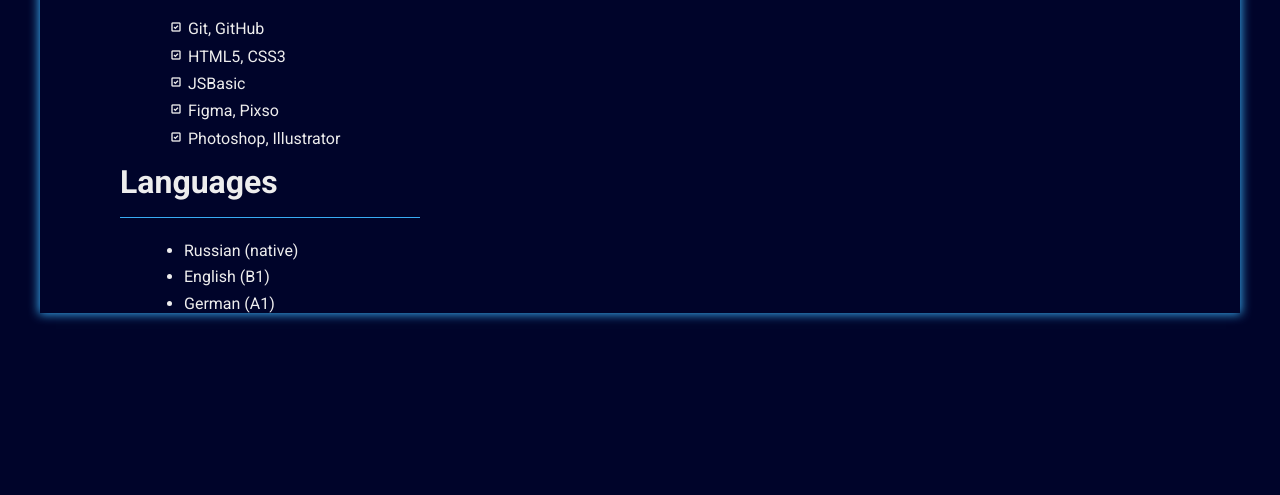
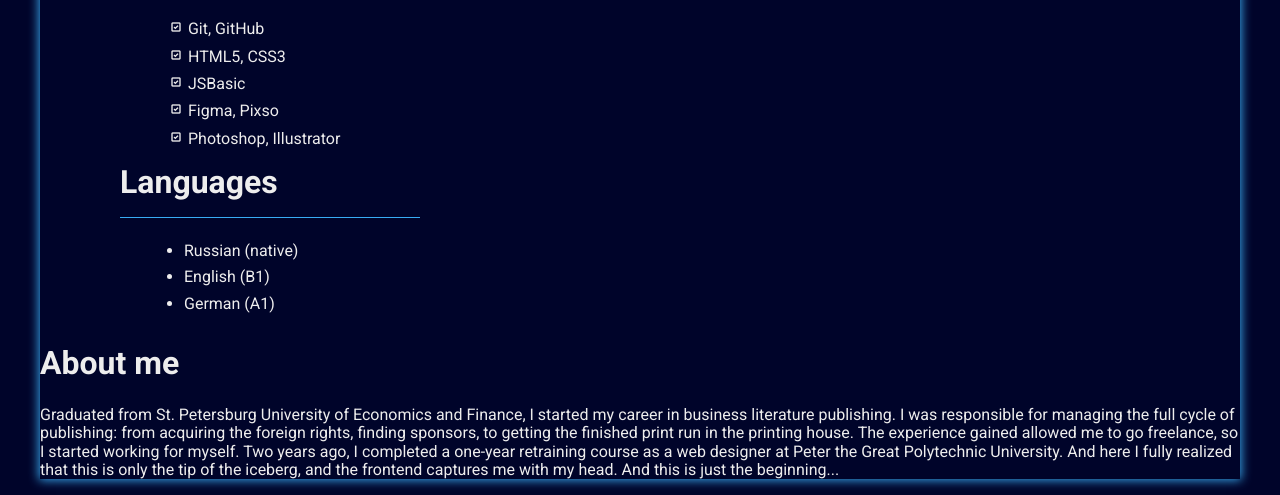
Before and after one commit to TaniaDou/rsschool-cv, a website: page index.html in a window 1280 px wide. Shown: the part 707-1202 px from the top of the page. Before the commit the page ends 1036 px from the top, so only its background shows below. Drawn offline with nearby package versions, Linux system fonts and the light colour scheme; files that its build step writes are made by us from their sources.

Commit message:
feat: add about section layout to html

```diff
--- a/css/style.css
+++ b/css/style.css
@@ -92,7 +92,7 @@ body {
 /*ASIDE*/
 .left-content {
   width: 45%;
-  padding: 12em 10em 0 5em;
+  padding: 12em 10em 1em 5em;
 }
 .left-content .section__title {
   padding-bottom: .5em;
--- a/index.html
+++ b/index.html
@@ -88,6 +88,13 @@
                 </ul>
             </section>
         </aside>
+        <div class="right-content">
+            <section class="about">
+                <h2 class="section__title about__title">About me</h2>
+                <p class="about-text">Graduated from St. Petersburg University of Economics and Finance, I started my career in business literature publishing. I was responsible for managing the full cycle of publishing: from acquiring the foreign rights, finding sponsors, to getting the finished print run in the printing house. The experience gained allowed me to go freelance, so I started working for myself. Two years ago, I completed a one-year retraining course as a web designer at Peter the Great Polytechnic University. And here I fully realized that this is only the tip of the iceberg, and the frontend captures me with my head. And this is just the beginning...</p>
+            </section>
+
+        </div>
     </div>
 
 </main>
```
